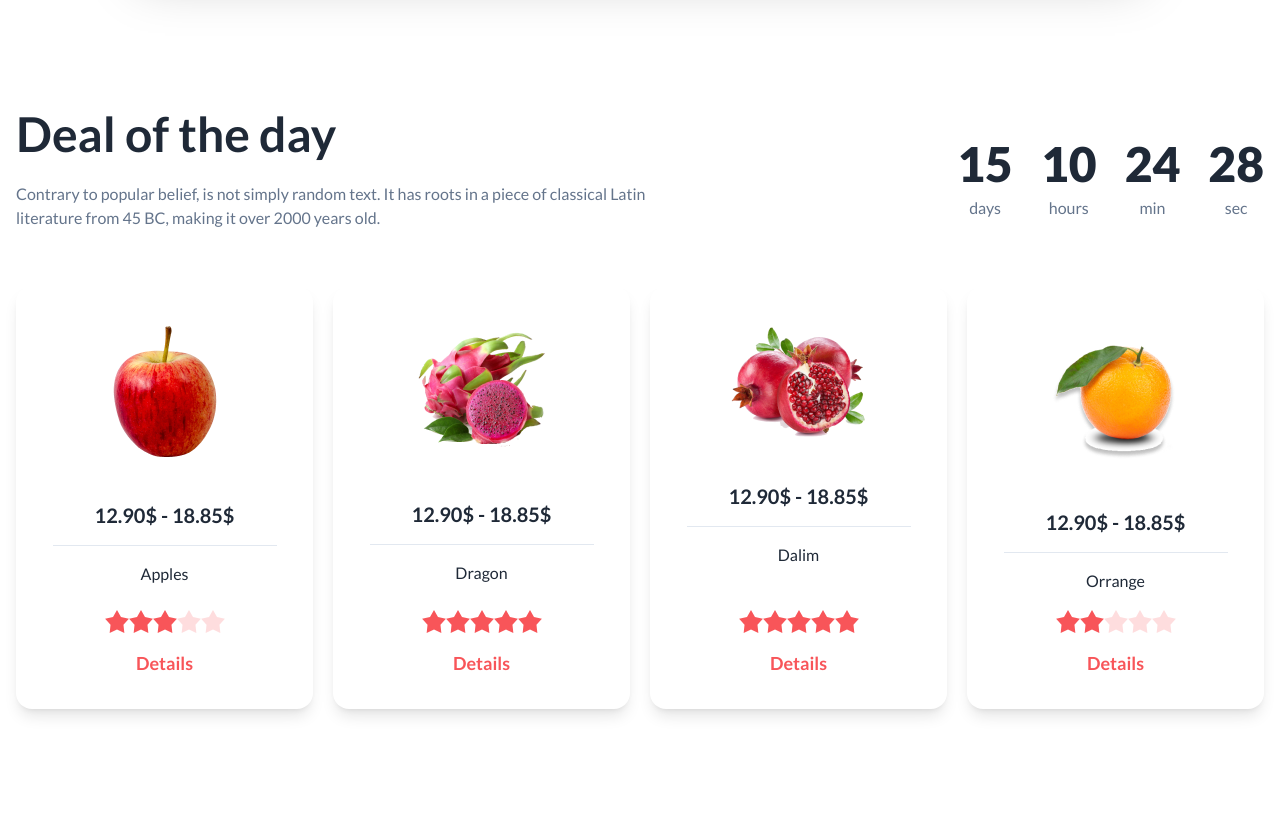
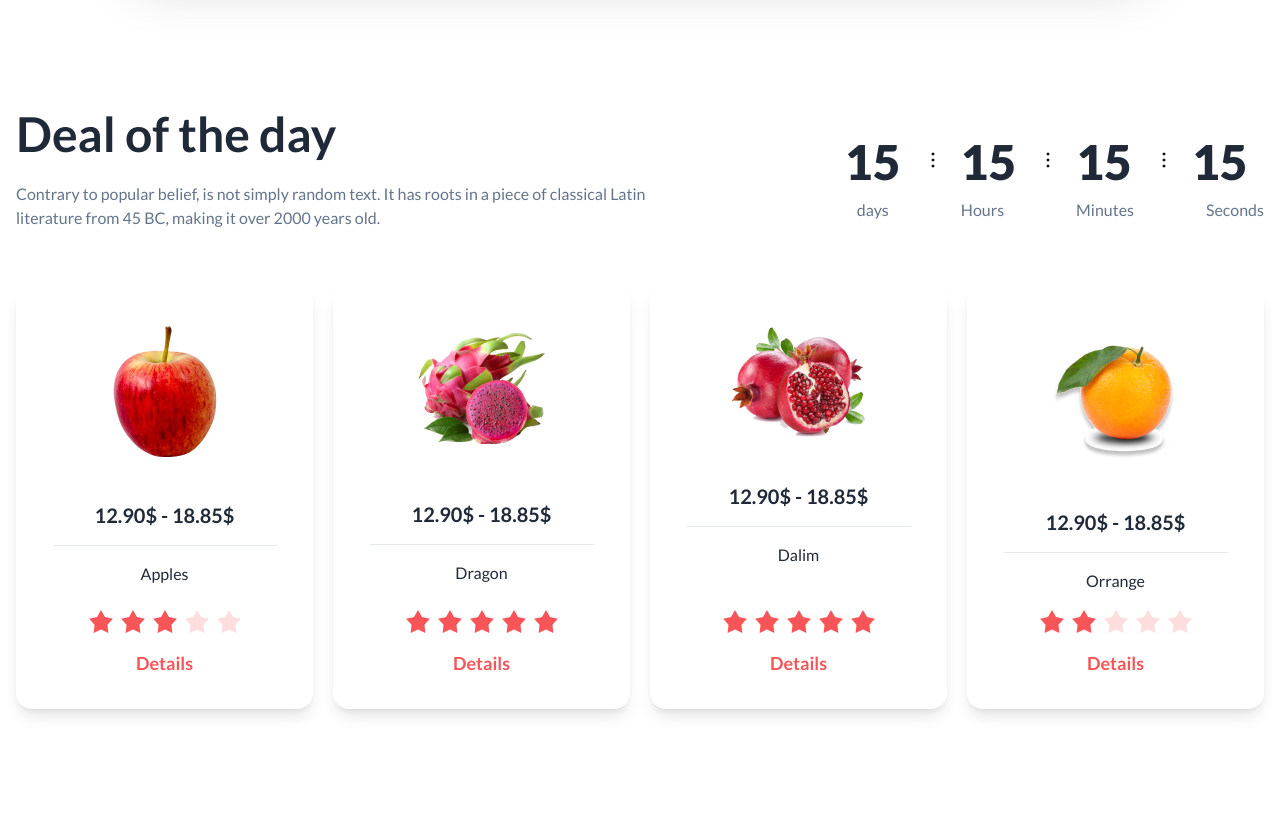
Before and after one commit to Sifat400/fruit-brust, a plain HTML site: page index.html in a window 1280 px wide. Shown: the part 1300-2131 px from the top of the page. Drawn offline with nearby package versions, Linux system fonts and the light colour scheme.

Commit message:
fixed countdown part

```diff
--- a/index.html
+++ b/index.html
@@ -349,31 +349,92 @@
               it over 2000 years old.
             </p>
           </div>
+          <!-- Count down part -->
           <div class="count-down mt-5">
-            <div class="grid grid-flow-col gap-7 text-center auto-cols-max">
+            <div class="flex flex-col gap-1">
+              <div class="grid grid-flow-col gap-3 text-center auto-cols-max">
                 <div class="flex flex-col">
-                <span class="countdown font-extrabold text-3xl lg:text-5xl">
-                  <span style="--value: 15" class="mb-2"></span>
-                </span>
-                <div class="text-slate-500 font-medium">days</div>
+                  <div
+                    class="flex items-center gap-5 font-extrabold text-3xl lg:text-5xl mb-2"
+                  >
+                    <span>15</span>
+                    <svg
+                      xmlns="http://www.w3.org/2000/svg"
+                      width="28"
+                      height="28"
+                      viewBox="0 0 28 28"
+                      fill="none"
+                    >
+                      <path
+                        d="M12 6.75C11.8011 6.75 11.6103 6.67098 11.4697 6.53033C11.329 6.38968 11.25 6.19891 11.25 6C11.25 5.80109 11.329 5.61032 11.4697 5.46967C11.6103 5.32902 11.8011 5.25 12 5.25C12.1989 5.25 12.3897 5.32902 12.5303 5.46967C12.671 5.61032 12.75 5.80109 12.75 6C12.75 6.19891 12.671 6.38968 12.5303 6.53033C12.3897 6.67098 12.1989 6.75 12 6.75ZM12 12.75C11.8011 12.75 11.6103 12.671 11.4697 12.5303C11.329 12.3897 11.25 12.1989 11.25 12C11.25 11.8011 11.329 11.6103 11.4697 11.4697C11.6103 11.329 11.8011 11.25 12 11.25C12.1989 11.25 12.3897 11.329 12.5303 11.4697C12.671 11.6103 12.75 11.8011 12.75 12C12.75 12.1989 12.671 12.3897 12.5303 12.5303C12.3897 12.671 12.1989 12.75 12 12.75ZM12 18.75C11.8011 18.75 11.6103 18.671 11.4697 18.5303C11.329 18.3897 11.25 18.1989 11.25 18C11.25 17.8011 11.329 17.6103 11.4697 17.4697C11.6103 17.329 11.8011 17.25 12 17.25C12.1989 17.25 12.3897 17.329 12.5303 17.4697C12.671 17.6103 12.75 17.8011 12.75 18C12.75 18.1989 12.671 18.3897 12.5303 18.5303C12.3897 18.671 12.1989 18.75 12 18.75Z"
+                        stroke="#121212"
+                        stroke-width="1.5"
+                        stroke-linecap="round"
+                        stroke-linejoin="round"
+                      />
+                    </svg>
+                  </div>
                 </div>
                 <div class="flex flex-col">
-                <span class="countdown font-extrabold text-3xl lg:text-5xl">
-                  <span style="--value: 10" class="mb-2"></span>
-                </span>
-                <div class="text-slate-500 font-medium">hours</div>
+                  <div
+                    class="flex items-center gap-5 font-extrabold text-3xl lg:text-5xl mb-2"
+                  >
+                    <span>15</span>
+                    <svg
+                      xmlns="http://www.w3.org/2000/svg"
+                      width="28"
+                      height="28"
+                      viewBox="0 0 28 28"
+                      fill="none"
+                    >
+                      <path
+                        d="M12 6.75C11.8011 6.75 11.6103 6.67098 11.4697 6.53033C11.329 6.38968 11.25 6.19891 11.25 6C11.25 5.80109 11.329 5.61032 11.4697 5.46967C11.6103 5.32902 11.8011 5.25 12 5.25C12.1989 5.25 12.3897 5.32902 12.5303 5.46967C12.671 5.61032 12.75 5.80109 12.75 6C12.75 6.19891 12.671 6.38968 12.5303 6.53033C12.3897 6.67098 12.1989 6.75 12 6.75ZM12 12.75C11.8011 12.75 11.6103 12.671 11.4697 12.5303C11.329 12.3897 11.25 12.1989 11.25 12C11.25 11.8011 11.329 11.6103 11.4697 11.4697C11.6103 11.329 11.8011 11.25 12 11.25C12.1989 11.25 12.3897 11.329 12.5303 11.4697C12.671 11.6103 12.75 11.8011 12.75 12C12.75 12.1989 12.671 12.3897 12.5303 12.5303C12.3897 12.671 12.1989 12.75 12 12.75ZM12 18.75C11.8011 18.75 11.6103 18.671 11.4697 18.5303C11.329 18.3897 11.25 18.1989 11.25 18C11.25 17.8011 11.329 17.6103 11.4697 17.4697C11.6103 17.329 11.8011 17.25 12 17.25C12.1989 17.25 12.3897 17.329 12.5303 17.4697C12.671 17.6103 12.75 17.8011 12.75 18C12.75 18.1989 12.671 18.3897 12.5303 18.5303C12.3897 18.671 12.1989 18.75 12 18.75Z"
+                        stroke="#121212"
+                        stroke-width="1.5"
+                        stroke-linecap="round"
+                        stroke-linejoin="round"
+                      />
+                    </svg>
+                  </div>
                 </div>
                 <div class="flex flex-col">
-                <span class="countdown font-extrabold text-3xl lg:text-5xl">
-                  <span style="--value: 24" class="mb-2"></span>
-                </span>
-                <div class="text-slate-500 font-medium">min</div>
+                  <div
+                    class="flex items-center gap-5 font-extrabold text-3xl lg:text-5xl mb-2"
+                  >
+                    <span>15</span>
+                    <svg
+                      xmlns="http://www.w3.org/2000/svg"
+                      width="28"
+                      height="28"
+                      viewBox="0 0 28 28"
+                      fill="none"
+                    >
+                      <path
+                        d="M12 6.75C11.8011 6.75 11.6103 6.67098 11.4697 6.53033C11.329 6.38968 11.25 6.19891 11.25 6C11.25 5.80109 11.329 5.61032 11.4697 5.46967C11.6103 5.32902 11.8011 5.25 12 5.25C12.1989 5.25 12.3897 5.32902 12.5303 5.46967C12.671 5.61032 12.75 5.80109 12.75 6C12.75 6.19891 12.671 6.38968 12.5303 6.53033C12.3897 6.67098 12.1989 6.75 12 6.75ZM12 12.75C11.8011 12.75 11.6103 12.671 11.4697 12.5303C11.329 12.3897 11.25 12.1989 11.25 12C11.25 11.8011 11.329 11.6103 11.4697 11.4697C11.6103 11.329 11.8011 11.25 12 11.25C12.1989 11.25 12.3897 11.329 12.5303 11.4697C12.671 11.6103 12.75 11.8011 12.75 12C12.75 12.1989 12.671 12.3897 12.5303 12.5303C12.3897 12.671 12.1989 12.75 12 12.75ZM12 18.75C11.8011 18.75 11.6103 18.671 11.4697 18.5303C11.329 18.3897 11.25 18.1989 11.25 18C11.25 17.8011 11.329 17.6103 11.4697 17.4697C11.6103 17.329 11.8011 17.25 12 17.25C12.1989 17.25 12.3897 17.329 12.5303 17.4697C12.671 17.6103 12.75 17.8011 12.75 18C12.75 18.1989 12.671 18.3897 12.5303 18.5303C12.3897 18.671 12.1989 18.75 12 18.75Z"
+                        stroke="#121212"
+                        stroke-width="1.5"
+                        stroke-linecap="round"
+                        stroke-linejoin="round"
+                      />
+                    </svg>
+                  </div>
                 </div>
                 <div class="flex flex-col">
-                <span class="countdown font-extrabold text-3xl lg:text-5xl">
-                  <span style="--value: 28" class="mb-2"></span>
-                </span>
-                <div class="text-slate-500 font-medium">sec</div>
+                  <div
+                    class="flex items-center gap-5 font-extrabold text-3xl lg:text-5xl mb-2"
+                  >
+                    <span>15</span>
+                  </div>
+                </div>
+              </div>
+              <!-- Day, hours, minutes, seconds -->
+              <div
+                class="flex gap-14 md:gap-14 lg:gap-[72px] text-center pl-1 lg:pl-3 text-sm lg:text-base"
+              >
+                <div class="text-slate-500 font-medium">days</div>
+                <div class="text-slate-500 font-medium">Hours</div>
+                <div class="text-slate-500 font-medium">Minutes</div>
+                <div class="text-slate-500 font-medium">Seconds</div>
               </div>
             </div>
           </div>
@@ -394,7 +455,7 @@
               <h2 class="card-title">12.90$ - 18.85$</h2>
               <div class="w-56 bg-slate-200 h-[1px] mt-3 mx-auto"></div>
               <p>Apples</p>
-              <div class="rating">
+              <div class="rating space-x-2">
                 <input
                   type="radio"
                   name="rating-2"
@@ -505,7 +566,7 @@
               <h2 class="card-title">12.90$ - 18.85$</h2>
               <div class="w-56 bg-slate-200 h-[1px] mt-3 mx-auto"></div>
               <p>Dragon</p>
-              <div class="rating">
+              <div class="rating space-x-2">
                 <input
                   type="radio"
                   name="rating-2"
@@ -617,7 +678,7 @@
               <h2 class="card-title">12.90$ - 18.85$</h2>
               <div class="w-56 bg-slate-200 h-[1px] mt-3 mx-auto"></div>
               <p>Dalim</p>
-              <div class="rating">
+              <div class="rating space-x-2">
                 <input
                   type="radio"
                   name="rating-2"
@@ -729,7 +790,7 @@
               <h2 class="card-title">12.90$ - 18.85$</h2>
               <div class="w-56 bg-slate-200 h-[1px] mt-3 mx-auto"></div>
               <p>Orrange</p>
-              <div class="rating">
+              <div class="rating space-x-2">
                 <input
                   type="radio"
                   name="rating-2"
```
Lines whose indentation alone changed are shown as unchanged.
